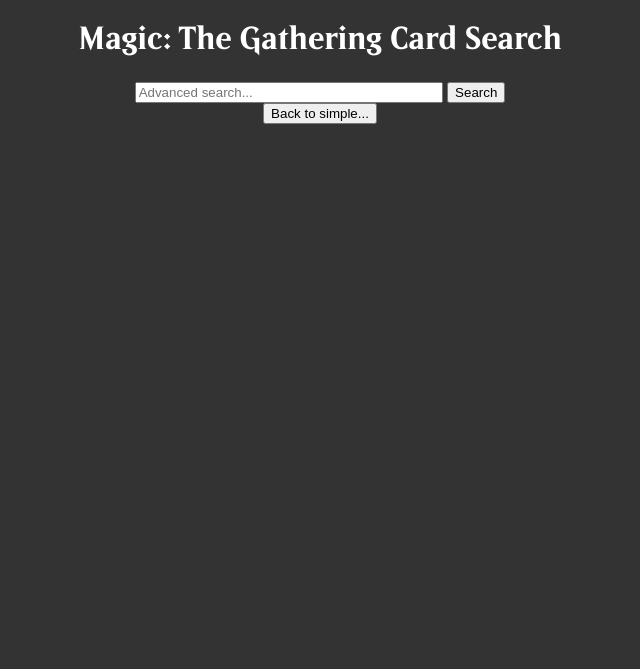
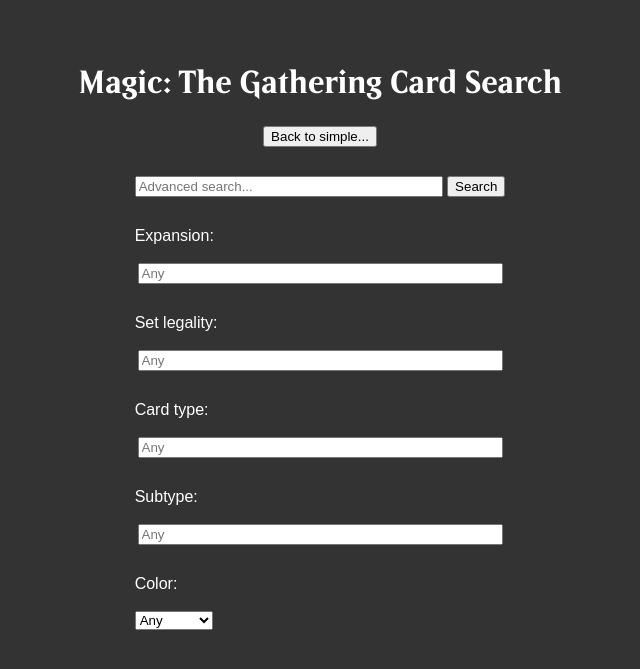
Before and after one commit to s-i-dunn-wsu/cs483_proj, a Python web app: template mtg_qe/site/templates/advanced.html in a window 1280 px wide. Shown: the top 669 px of the page, without its empty margins (320-960 px from the left). Run offline with Jinja, Linux system fonts and the light colour scheme; the template is opened without the code that fills it, so the values that code supplies are empty.

Commit message:
Cards can no longer relate to themselves. Advanced search form is partially complete.

```diff
--- /dev/null
+++ b/mtg_qe/site/styles/index.css
@@ -0,0 +1,28 @@
+body {
+    background-color: #333333;
+    color: white;
+    font-family: Arial;
+    text-align: center;
+}
+h1 {
+    font-family: "Beleren Bold";
+}
+h3 {
+    text-align: left;
+}
+input.searchbar {
+    width: 300px;
+}
+table {
+    border-spacing: 10px;
+}
+img {
+    height: 175px;
+}
+a {
+    color: white;
+    text-decoration: none;
+}
+a:hover {
+   text-decoration: underline;
+}
--- a/mtg_qe/site/templates/advanced.html
+++ b/mtg_qe/site/templates/advanced.html
@@ -1,7 +1,7 @@
 <!DOCTYPE html>
 <html>
 <head>
-<link rel="stylesheet" type="text/css" href="styles/results.css">
+<link rel="stylesheet" type="text/css" href="styles/index.css">
 <style>
 @font-face {
     font-family: "Beleren Bold";
@@ -10,14 +10,59 @@
 </style>
 </head>
 <body>
+<br/>
+<br/>
 <h1>Magic: The Gathering Card Search</h1>
+<form action="/" method="GET">
+    <input type="submit" value="Back to simple...">
+</form>
+<br/>
 <form action="results" method="GET">
+<table align="center">
+<tr><td>
 <input class="searchbar" type="text" name="searchquery" placeholder="Advanced search...">
 <input type="submit" value="Search">
-</form>
 <br/>
-<form action="/" method="GET">
-<input type="submit" value="Back to simple...">
+</td></tr>
+<tr><td>
+<br/>
+    <div align="left">Expansion:</div>
+<br/>
+<input class="searchbar" type="text" style="width:357px;" name="expansion" placeholder="Any">
+</td></tr>
+<tr><td>
+<br/>
+    <div align="left">Set legality:</div>
+<br/>
+<input class="searchbar" type="text" style="width:357px;" name="legality" placeholder="Any">
+</td></tr>
+<tr><td>
+<br/>
+    <div align="left">Card type:</div>
+<br/>
+<input class="searchbar" type="text" style="width:357px;" name="cardtype" placeholder="Any">
+</td></tr>
+<tr><td>
+<br/>
+    <div align="left">Subtype:</div>
+<br/>
+<input class="searchbar" type="text" style="width:357px;" name="subtype" placeholder="Any">
+</td></tr>
+<tr><td>
+<br/>
+    <div align="left">Color:</div>
+<br/>
+<div align="left"><select name="color">
+  <option value="Any">Any</option>
+  <option value="White">White</option>
+  <option value="Blue">Blue</option>
+  <option value="Black">Black</option>
+  <option value="Red">Red</option>
+  <option value="Green">Green</option>
+  <option value="Colorless">Colorless</option>
+</select></div>
+</td></tr>
+</table>
 </form>
 </body>
 </html>
```
Also changed, not shown: mtg_qe/site/related_cards.py (+7 -1 lines), mtg_qe/site/templates/index.html (+11 -7 lines), mtg_qe/utils/related_cards.py (deleted, +0 -60 lines).
